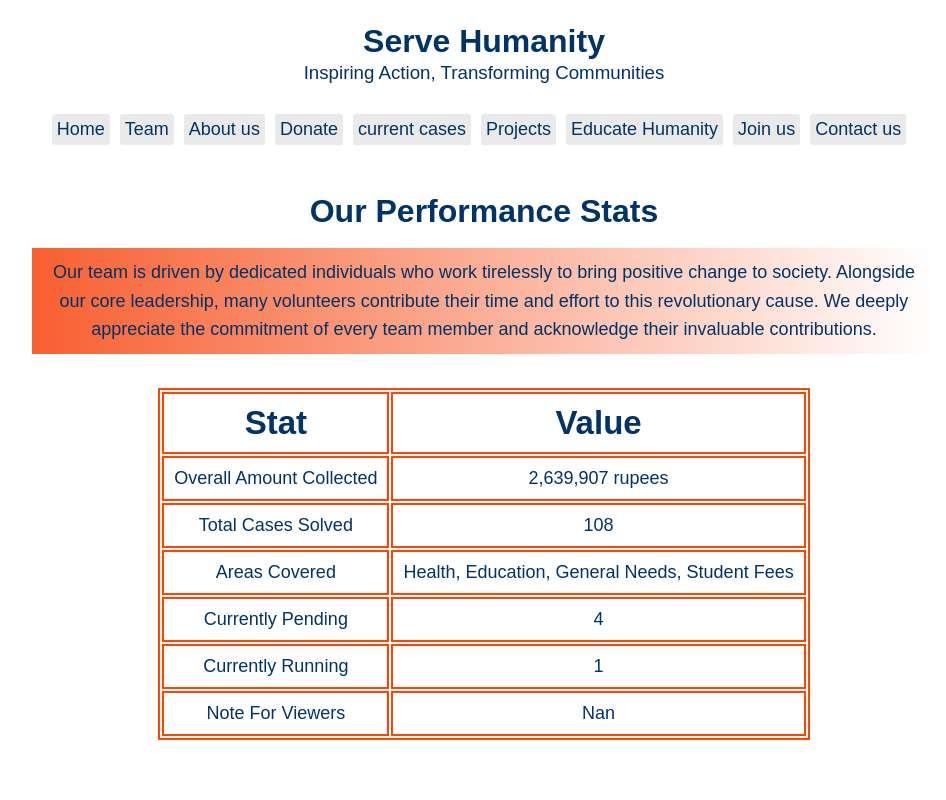
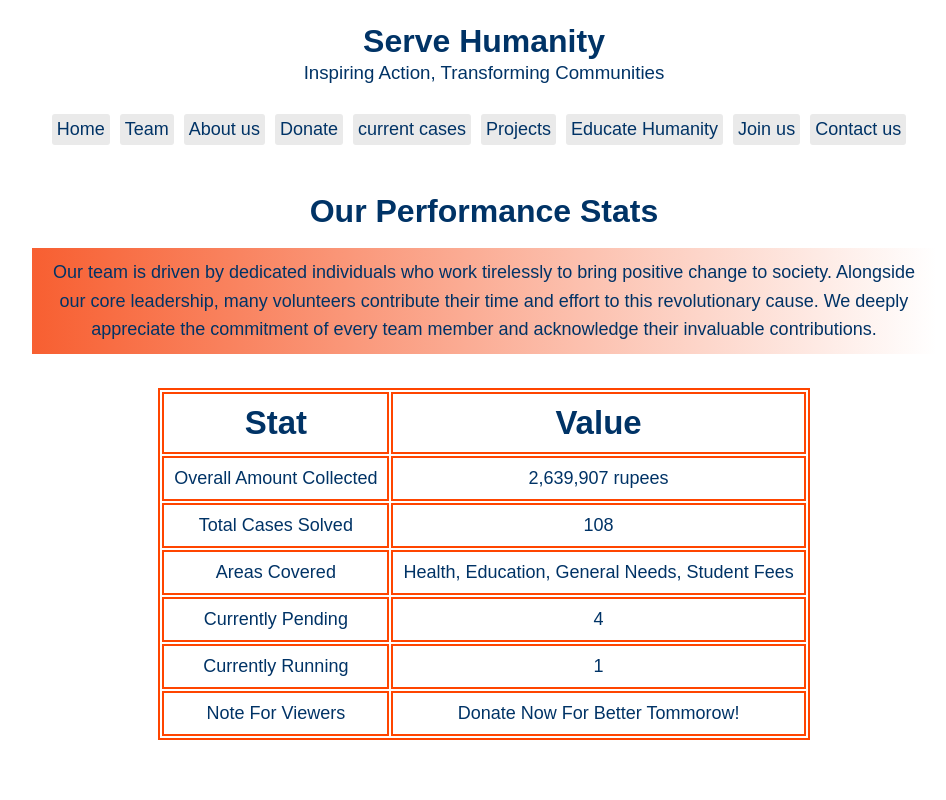
Before and after one commit to muhammadfarooq897123/serve-humanity, a Next.js app: page /stats in a window 1280 px wide. Shown: the top 800 px of the page, without its empty margins (156-1102 px from the left). Built offline with nearby package versions, Linux system fonts and the light colour scheme.

Commit message:
Update TotalStats.jsx

```diff
--- a/components/TotalStats.jsx
+++ b/components/TotalStats.jsx
@@ -14,7 +14,7 @@ export default function TotalStats() {
         AreasCovered: "Health, Education, General Needs, Student Fees",
         CurrentlyPending: "4",
         CurrentlyRunning: "1",
-        NoteForViewers: "Nan",
+        NoteForViewers: "Donate Now For Better Tommorow! ",
     };
 
     return (
```
